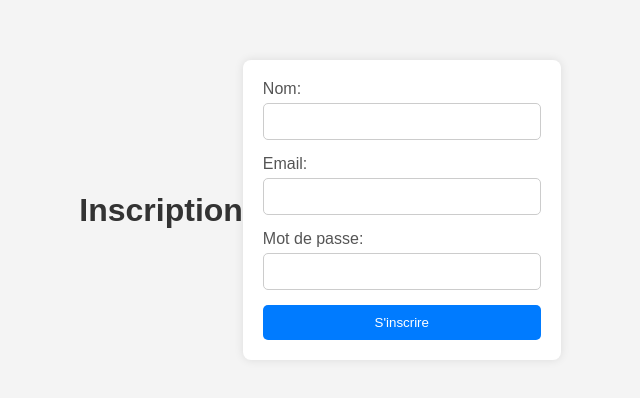
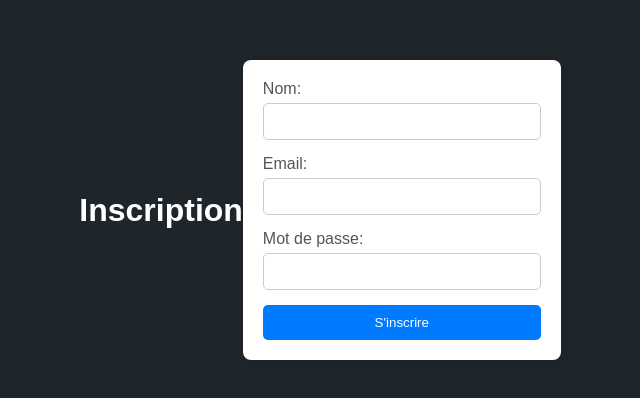
Before and after one commit to delhajm/projet-forum, a plain HTML site: page web/register.html in a window 1280 px wide. Shown: the part 190-588 px from the top of the page, without its empty margins (320-960 px from the left). Drawn offline with Linux system fonts and the light colour scheme.

```diff
--- a/static/login.css
+++ b/static/login.css
@@ -10,7 +10,7 @@
 /* Style du corps de la page */
 body {
     font-family: Arial, sans-serif;
-    background-color: #f2f2f2;
+    background-color: #1E252B;
     display: flex;
     justify-content: center;
     align-items: center;
@@ -30,6 +30,7 @@
 h1 {
     text-align: center;
     margin-bottom: 20px;
+    color: #eeeeee;
 }
 
 /* Style des labels */
--- a/static/register.css
+++ b/static/register.css
@@ -9,7 +9,7 @@
     justify-content: center;
     align-items: center;
     height: 100vh;
-    background-color: #f4f4f4;
+    background-color: #1E252B;
 }
 
 /* Style pour le conteneur du formulaire */
@@ -23,7 +23,7 @@
 /* Style pour les titres */
 h1 {
     text-align: center;
-    color: #333;
+    color: #ffffff;
 }
 
 /* Style pour les libellés des champs */
```
